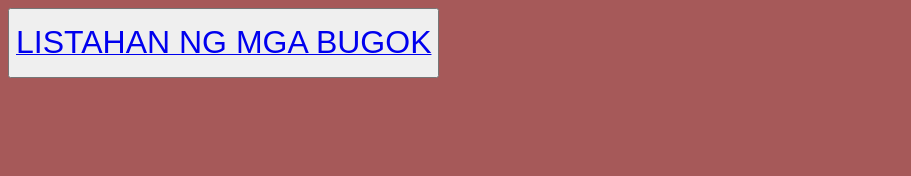
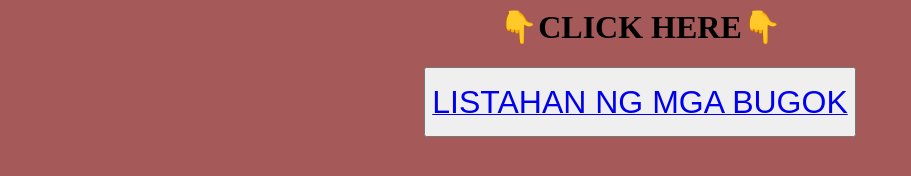
Before and after one commit to beginnerh/beginnerh, a plain HTML site: page index.html in a window 1280 px wide. Shown: the whole page, without its empty margins (0-911 px from the left). Drawn offline with Linux system fonts and the light colour scheme.

Commit message:
Update index.html

```diff
--- a/index.html
+++ b/index.html
@@ -2,6 +2,7 @@
 <title></title>
 
 <body bgcolor="#a65959">
-   <button><a href="List.html" ><p style="color#ff00bf"><font size="6">LISTAHAN NG MGA BUGOK</p>
+   <center><h1>👇CLICK HERE👇</h1></center>
+   <center><button><a href="List.html" ><p style="color#ff00bf"><font size="6">LISTAHAN NG MGA BUGOK</p></center>
 </body>
 </html>
```
